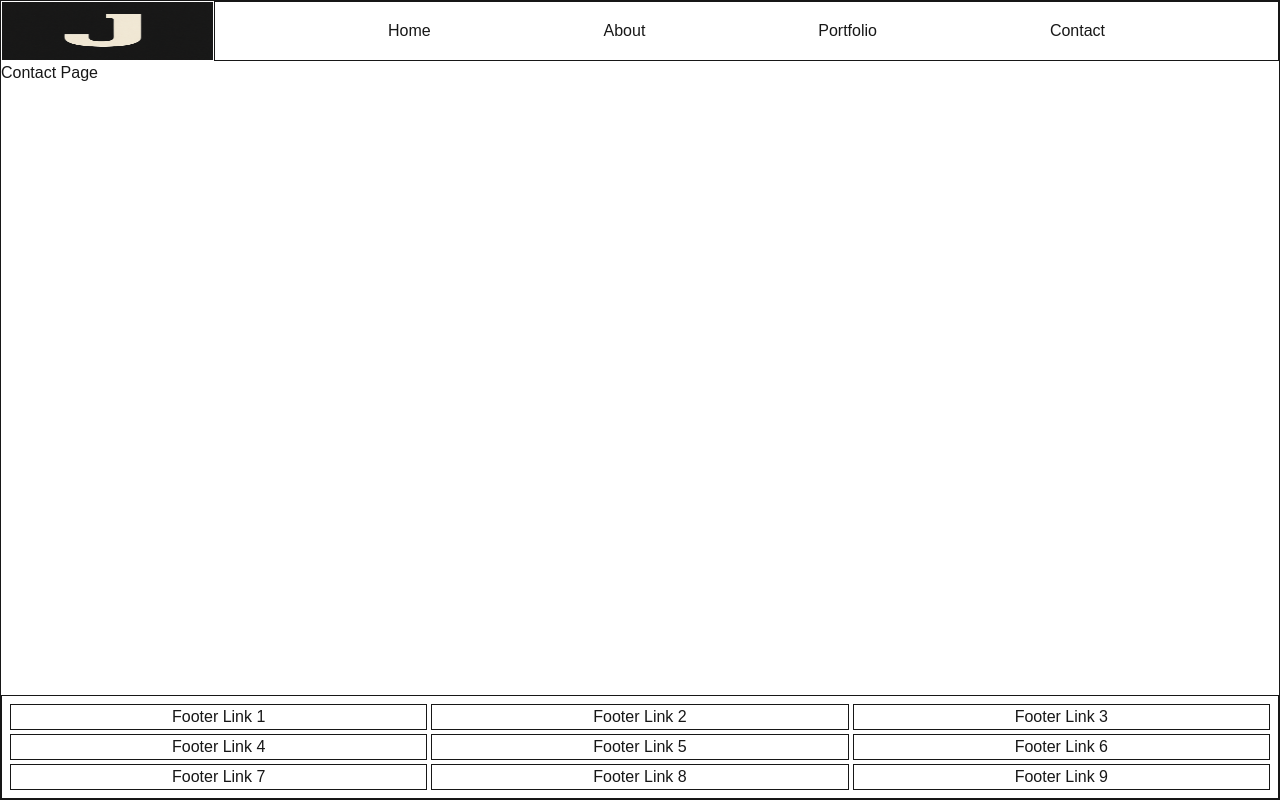
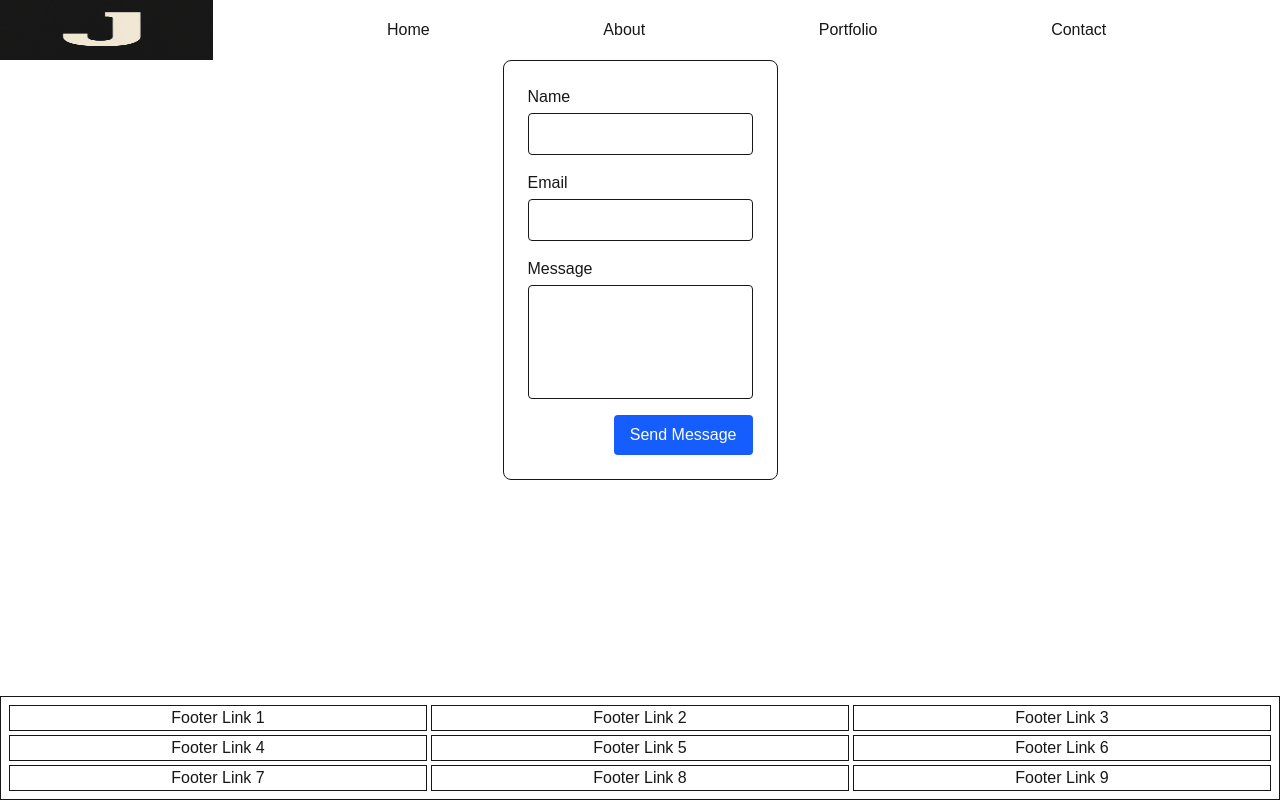
Before and after one commit to Jameshuff95/portfolio25, a Next.js app: page /pages/contact in a window 1280 px wide. Built offline with nearby package versions, Linux system fonts and the light colour scheme.

Commit message:
added basic contact form, created api folder for routes

```diff
--- /dev/null
+++ b/app/_components/ContactForm.tsx
@@ -0,0 +1,87 @@
+import { useState } from 'react';
+
+export const ContactForm = () => {
+  const [formData, setFormData] = useState({
+    name: '',
+    email: '',
+    message: '',
+  });
+
+  const handleChange = (
+    e: React.ChangeEvent<HTMLInputElement | HTMLTextAreaElement>
+  ) => {
+    const { name, value } = e.target;
+    setFormData((prev) => ({ ...prev, [name]: value }));
+  };
+
+  const handleSubmit = async (e: React.FormEvent) => {
+    e.preventDefault();
+    try {
+      const res = await fetch('/api/contact', {
+        method: 'POST',
+        headers: { 'Content-Type': 'application/json' },
+        body: JSON.stringify(formData),
+      });
+      const data = await res.json();
+
+      if (!res.ok) throw new Error(data.error || 'Something went wrong');
+
+      console.log('Message Sent!');
+    } catch (err) {
+      console.error('Submission error:', err);
+    }
+    console.log('Submitted:', formData);
+  };
+
+  return (
+    <form
+      onSubmit={handleSubmit}
+      className="flex flex-col gap-4 p-6 border rounded-lg max-w-lg mx-auto"
+    >
+      <label className="flex flex-col">
+        <span className="mb-1 font-medium">Name</span>
+        <input
+          type="text"
+          name="name"
+          required
+          value={formData.name}
+          onChange={handleChange}
+          className="p-2 border rounded"
+        />
+      </label>
+
+      <label className="flex flex-col">
+        <span className="mb-1 font-medium">Email</span>
+        <input
+          type="email"
+          name="email"
+          required
+          value={formData.email}
+          onChange={handleChange}
+          className="p-2 border rounded"
+        />
+      </label>
+
+      <label className="flex flex-col">
+        <span className="mb-1 font-medium">Message</span>
+        <textarea
+          name="message"
+          required
+          rows={4}
+          value={formData.message}
+          onChange={handleChange}
+          className="p-2 border rounded resize-none"
+        />
+      </label>
+
+      <button
+        type="submit"
+        className="self-end bg-blue-600 text-white px-4 py-2 rounded hover:bg-blue-700 transition"
+      >
+        Send Message
+      </button>
+    </form>
+  );
+};
+
+export default ContactForm;
--- a/app/_components/DesktopNav.tsx
+++ b/app/_components/DesktopNav.tsx
@@ -10,10 +10,10 @@ const DesktopNav = () => {
         alt="Image of James"
         width={0}
         height={0}
-        className="border w-1/6"
+        className="w-1/6"
       />
 
-      <ul className="text-foreground flex justify-evenly items-center border w-5/6">
+      <ul className="text-foreground flex justify-evenly items-center w-5/6">
         {navLinks.map((navLink) => (
           <Link key={navLink.id} href={navLink.href}>
             <li className="border-b border-transparent hover:border-b hover:border-foreground">
--- a/app/_functions/DropDowns.tsx
+++ b/app/_components/DropDowns.tsx
@@ -29,8 +29,12 @@ export const Dropdowns = () => {
                   id={`dropdown-panel-${dropdown.id}`}
                   className="border mt-2 p-2 flex flex-col gap-1 bg-foreground text-background"
                 >
-                  <p className="text-xl">{dropdown.info?.title}</p>
-                  <p>{dropdown.info?.description}</p>
+                  {dropdown.info?.map((item) => (
+                    <div key={item.id}>
+                      <p className="text-xl">{item.title}</p>
+                      <p>{item.description}</p>
+                    </div>
+                  ))}
                 </div>
               )}
             </li>
--- a/app/_components/MobileNav.tsx
+++ b/app/_components/MobileNav.tsx
@@ -13,7 +13,7 @@ const MobileNav = () => {
   };
 
   return (
-    <div className="flex justify-between items-center p-2 border">
+    <div className="flex justify-between items-center p-2">
       <Image
         src="/J.jpg"
         alt="Image of James"
--- a/app/_lists/lists.tsx
+++ b/app/_lists/lists.tsx
@@ -38,25 +38,64 @@ export const introDropdowns: IntroProps[] = [
   {
     id: 1,
     title: 'My Goals',
-    info: {
+    info: [
+      {
+        id: 1,
         title: 'About Title 1',
         description: 'This is a description.',
       },
+      {
+        id: 2,
+        title: 'About Title 2',
+        description: 'This is a description.',
+      },
+      {
+        id: 3,
+        title: 'About Title 3',
+        description: 'This is a description.',
+      },
+    ],
   },
   {
     id: 2,
     title: 'My Achievements',
-    info: {
-      title: 'About Title 2',
+    info: [
+      {
+        id: 1,
+        title: 'Achievement 1',
         description: 'This is a description.',
       },
+      {
+        id: 2,
+        title: 'Achievement 2',
+        description: 'This is a description.',
+      },
+      {
+        id: 3,
+        title: 'Achievement 3',
+        description: 'This is a description.',
+      },
+    ],
   },
   {
     id: 3,
     title: 'Other',
-    info: {
-      title: 'About Title 3',
+    info: [
+      {
+        id: 1,
+        title: 'Other 1',
         description: 'This is a description.',
       },
+      {
+        id: 2,
+        title: 'Other 2',
+        description: 'This is a description.',
+      },
+      {
+        id: 3,
+        title: 'Other 3',
+        description: 'This is a description.',
+      },
+    ],
   },
 ];
--- a/app/_types/types.ts
+++ b/app/_types/types.ts
@@ -19,7 +19,8 @@ export interface IntroProps {
   id: number;
   title: string;
   info?: {
+    id: number;
     title: string;
     description: string;
-  };
+  }[];
 }
--- /dev/null
+++ b/app/api/contact/route.ts
@@ -0,0 +1,31 @@
+import { NextResponse } from 'next/server';
+import { Resend } from 'resend';
+
+const resend = new Resend(process.env.RESEND_API_KEY); // Store your key in .env.local
+
+export async function POST(req: Request) {
+  try {
+    const { name, email, message } = await req.json();
+
+    if (!name || !email || !message) {
+      return NextResponse.json({ error: 'Missing fields' }, { status: 400 });
+    }
+
+    const result = await resend.emails.send({
+      from: 'onboarding@resend.dev',
+      to: 'jameshuff26@gmail.com',
+      subject: `New message from ${name}`,
+      text: `From: ${name} (${email})\n\n${message}`,
+    });
+
+    console.log(result);
+
+    return NextResponse.json({ success: true });
+  } catch (error) {
+    console.error('Email error:', error);
+    return NextResponse.json(
+      { error: 'Failed to send message' },
+      { status: 500 }
+    );
+  }
+}
--- a/app/layout.tsx
+++ b/app/layout.tsx
@@ -17,7 +17,7 @@ export default function RootLayout({
 }>) {
   return (
     <html lang="en">
-      <body className="text-foreground border flex flex-col min-h-screen select-none">
+      <body className="text-foreground flex flex-col min-h-screen select-none">
         <Nav />
         <div className="flex flex-grow flex-col ">{children}</div>
         <Footer />
--- a/app/page.tsx
+++ b/app/page.tsx
@@ -1,7 +1,7 @@
 'use client';
 
 import { TypeIntro } from './_functions/TypeIntro';
-import { Dropdowns } from './_functions/DropDowns';
+import { Dropdowns } from './_components/DropDowns';
 
 export default function Home() {
   return (
--- a/app/pages/contact/page.tsx
+++ b/app/pages/contact/page.tsx
@@ -1,5 +1,13 @@
+'use client';
+
+import { ContactForm } from '../../_components/ContactForm';
+
 const Contact = () => {
-  return <div>Contact Page</div>;
+  return (
+    <>
+      <ContactForm />
+    </>
+  );
 };
 
 export default Contact;
--- a/package.json
+++ b/package.json
@@ -15,7 +15,8 @@
     "next": "15.3.4",
     "react": "^19.0.0",
     "react-dom": "^19.0.0",
-    "react-icons": "^5.5.0"
+    "react-icons": "^5.5.0",
+    "resend": "^4.6.0"
   },
   "devDependencies": {
     "@eslint/eslintrc": "^3",
```
Also changed, not shown: 1 other file (tests, documents, lock files or other folders). Lines whose indentation alone changed are shown as unchanged.
